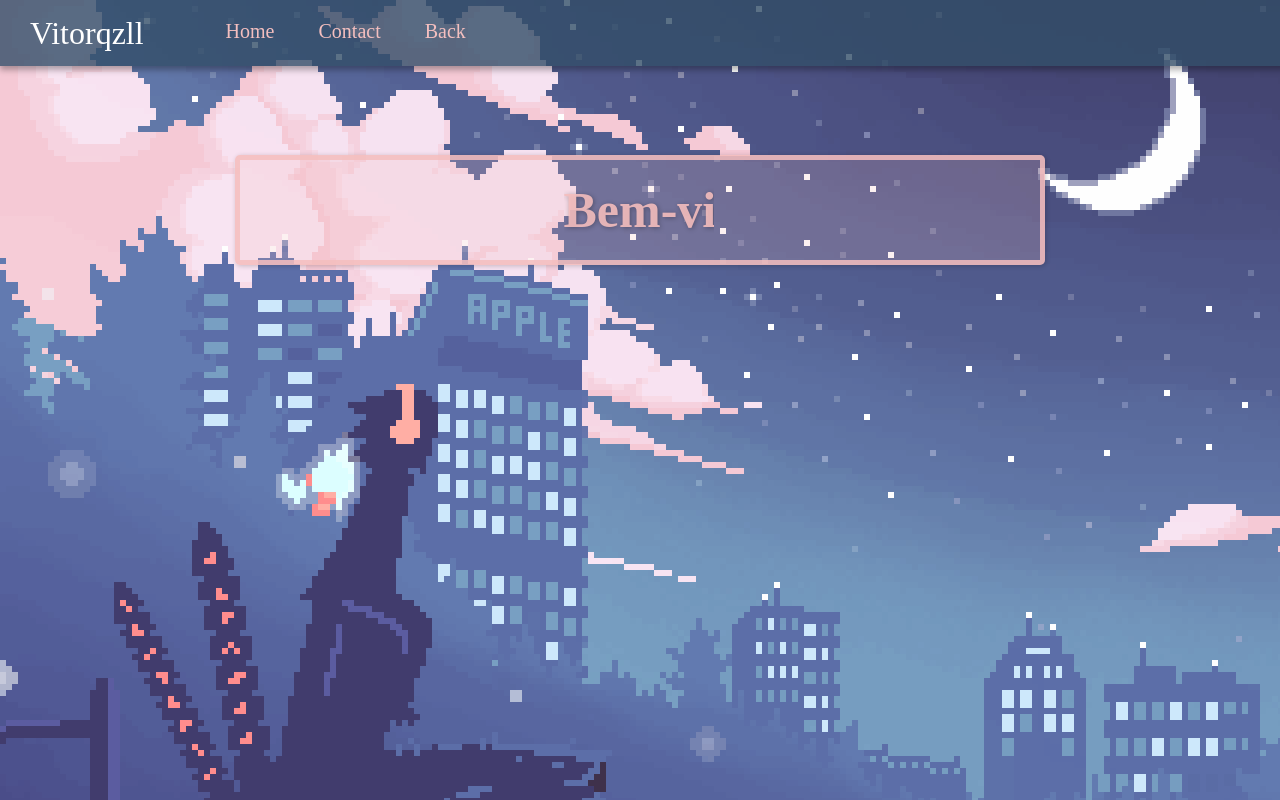
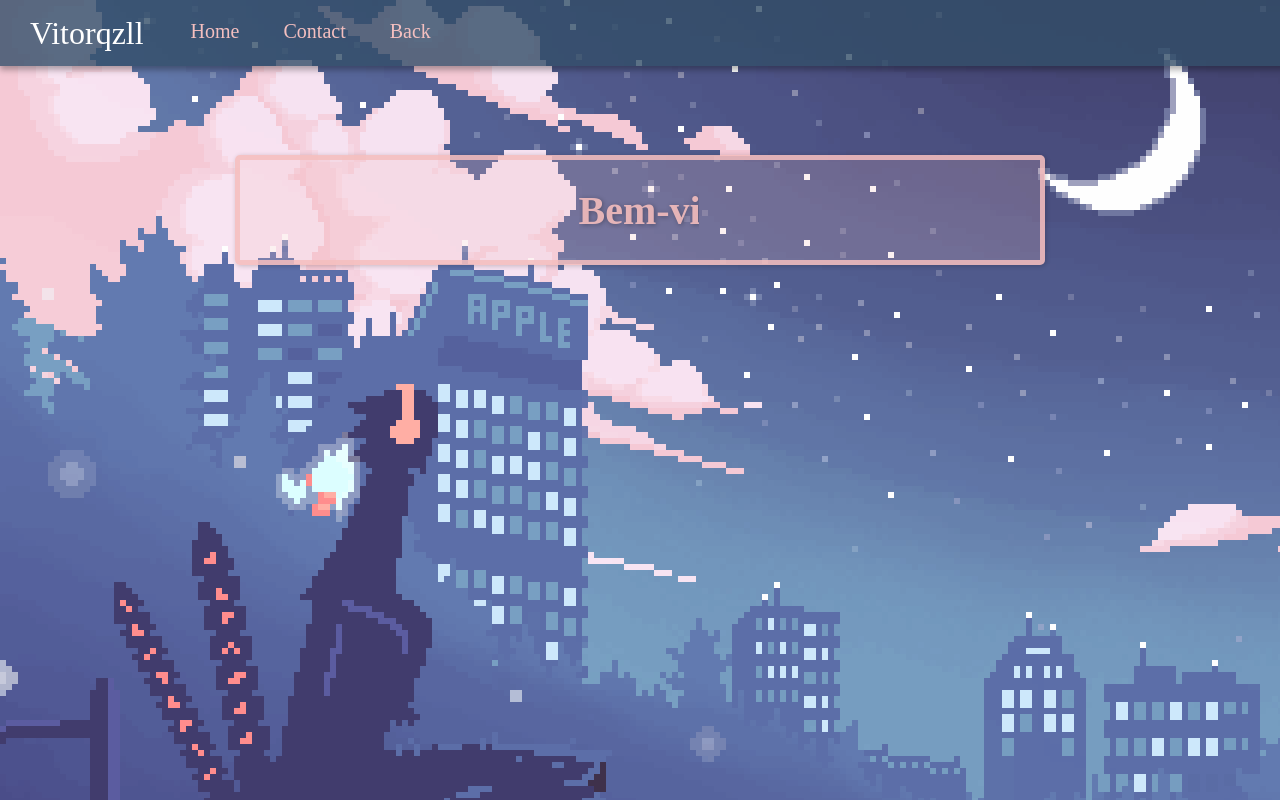
Before and after one commit to vitorqzll/pixel-center, a plain HTML site: page index.html in a window 1280 px wide. Drawn offline with Linux system fonts and the light colour scheme; a web font is replaced by a local one.

Commit message:
Update styles.css

```diff
--- a/styles.css
+++ b/styles.css
@@ -26,14 +26,13 @@ header {
 header h1 {
     color: #FFF;
     margin-left: 10px;
-    margin-right: 15px;
     font-weight: lighter;
 }
 
 nav {
     display: flex;
     gap: 10px;
-    margin-left: 50px;
+    margin-left: 30px;
 }
 
 nav a {
@@ -99,7 +98,7 @@ nav a:hover::after {
 .home .item h1 {
     color: rgba(244, 190, 190, 0.9);
     font-family: 'Jersey 10';
-    font-size: 50px;
+    font-size: 40px;
     margin-left: 20px;
     margin-right: 20px;
     white-space: nowrap;
```
